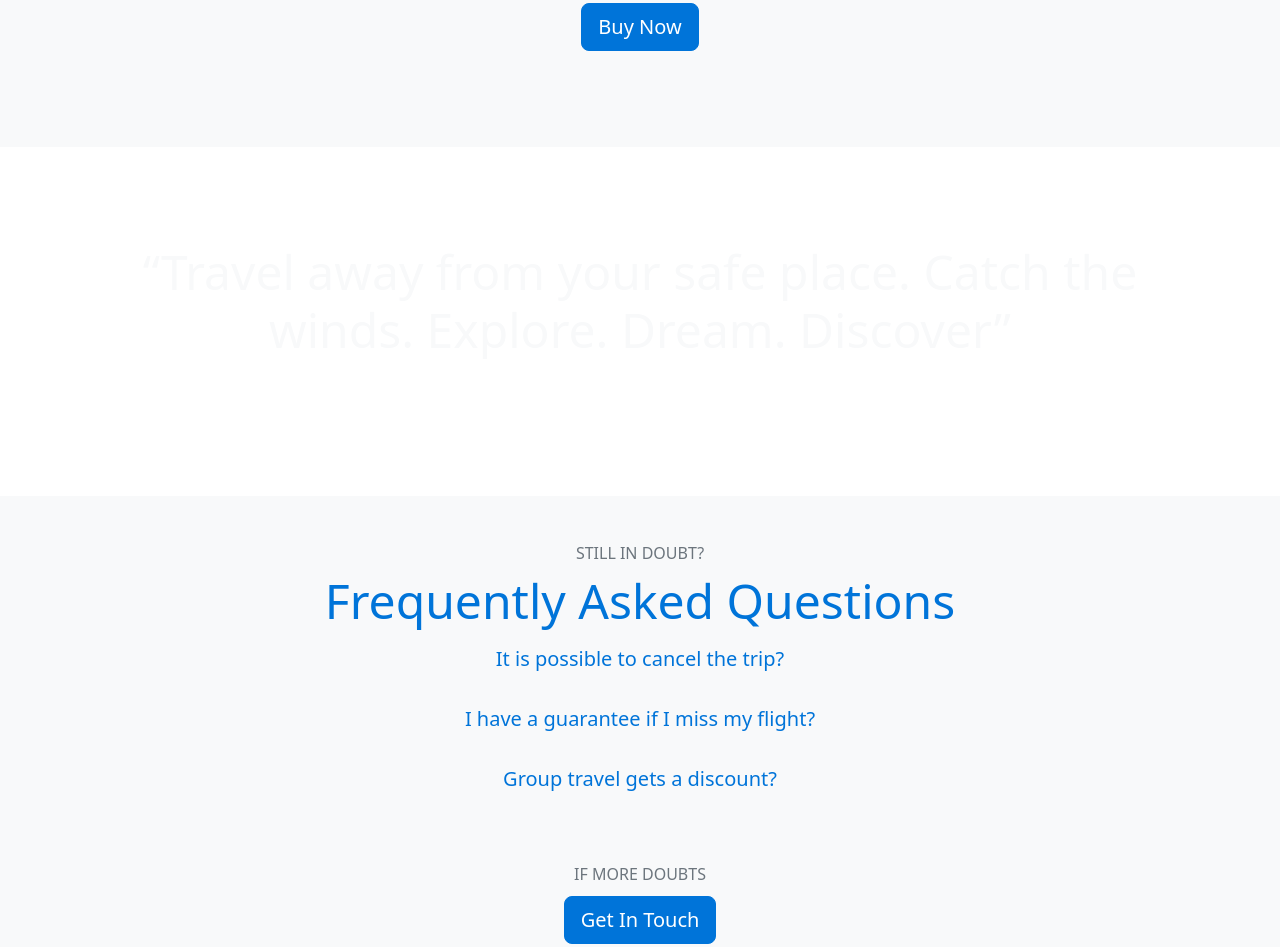
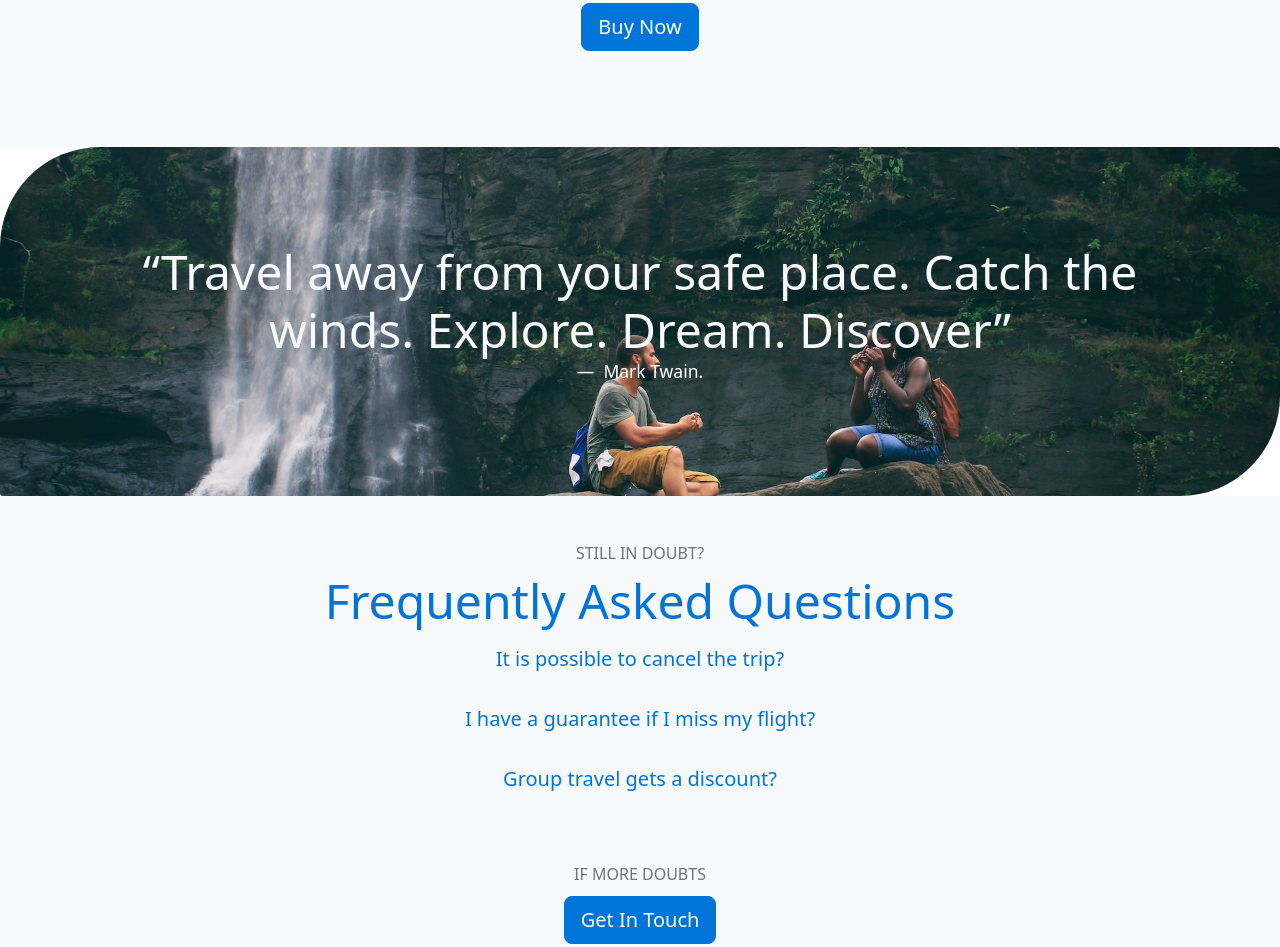
Before and after one commit to walescas/Caravan, a plain HTML site: page index.html in a window 1280 px wide. Shown: the part 1066-2013 px from the top of the page. Drawn offline with nearby package versions, Linux system fonts and the light colour scheme; the site is published under a folder, as on GitHub Pages, so addresses that start at the root find nothing.

Commit message:
Update style.css

```diff
--- a/css/style.css
+++ b/css/style.css
@@ -11,7 +11,7 @@ body {
 }
 
 #home-quote{
-  background: url('/img/pexels-nandhu-kumar-450441.jpg') center center;
+  background: url('../img/pexels-nandhu-kumar-450441.jpg') center center;
   background-size: cover;
   border-radius: 100px 3px 100px 3px;
 }
```
